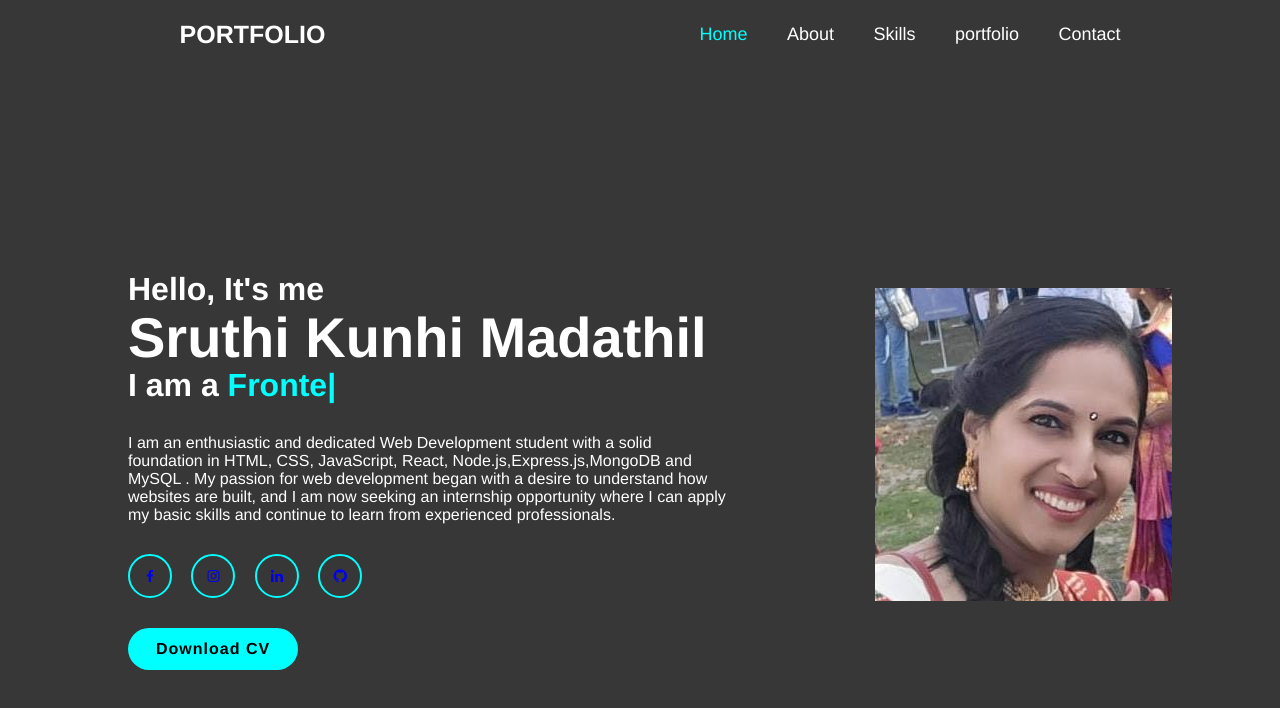
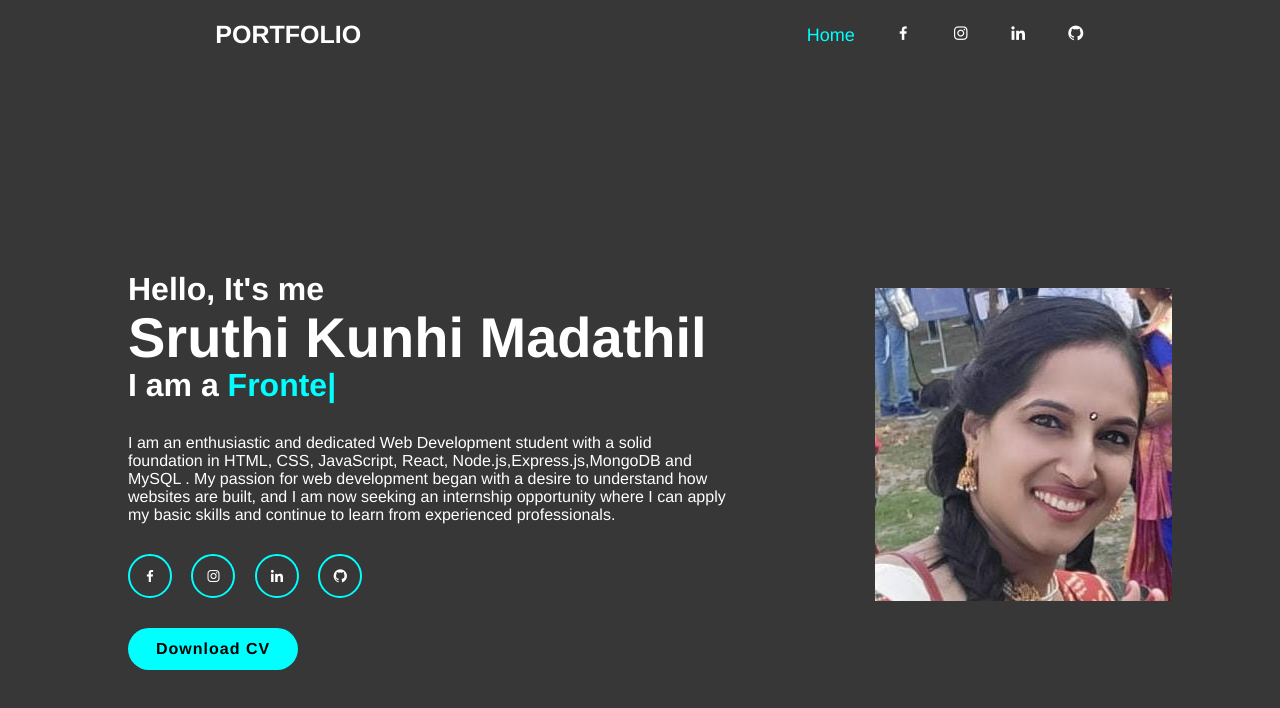
Before and after one commit to Sruthikmadam/SimplePortfolio, a plain HTML site: page index.html in a window 1280 px wide. Drawn offline with nearby package versions, Linux system fonts and the light colour scheme.

Commit message:
changed navbar

```diff
--- a/index.html
+++ b/index.html
@@ -12,10 +12,15 @@
         <a href="#"class="logo">PORTFOLIO</a>
         <nav class="navbar">
             <a href="#" style="--i:1;" class="active">Home</a>
-            <a href="#"style="--i:2;" >About</a>
-            <a href="#"style="--i:3;" >Skills</a>
-            <a href="#"style="--i:4;" >portfolio</a>
-        <a href="#"style="--i:;" >Contact</a>
+            <!-- <a href="#"style="--i:2;" >About</a> -->
+            <!-- <a href="#"style="--i:3;" >Skills</a> -->
+            <!-- <a href="#"style="--i:4;" >portfolio</a> -->
+        <!-- <a href="#"style="--i:;" >Contact</a> -->
+        <a href="https://www.facebook.com/profile.php?id=100091742088596"style="--i:7;"><i class='bx bxl-facebook'></i></a>
+        <!-- <a href="#"style="--i:8;"><i class='bx bxl-whatsapp'></i></a> -->
+        <a href="https://www.instagram.com/sruthikmadam/?next=%2Fdirect%2Finbox%2F"style="--i:9;"><i class='bx bxl-instagram'></i></a>
+        <a href="https://www.linkedin.com/in/sruthi-kunhi-madathil/"style="--i:10;"><i class='bx bxl-linkedin'></i></a>
+        <a href="https://github.com/Sruthikmadam"style="--i:11;"><i class='bx bxl-github'></i></a>
 
 
         </nav>
--- a/style.css
+++ b/style.css
@@ -106,6 +106,7 @@ animation-delay: 1s;
     margin: 30px 15px 30px 0;
     transition: .5s ease;
     opacity: 0;
+    color: white;
     animation: slideLeft .5s ease forwards;
     animation-delay:calc(.2s*var(--i))
 }
```
